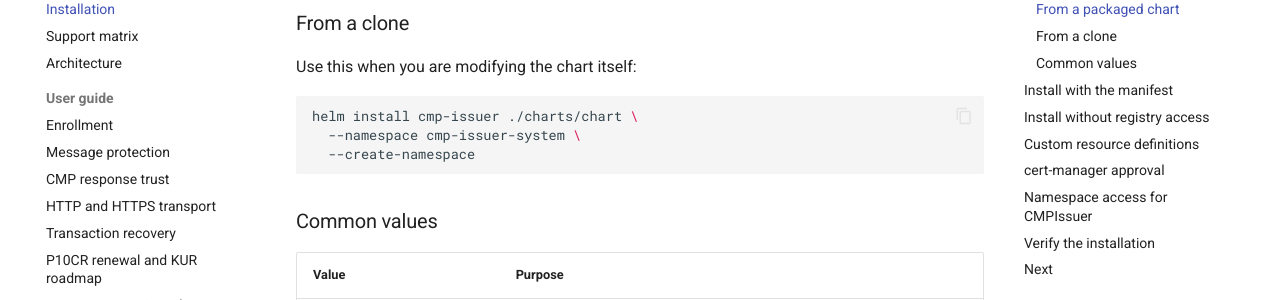
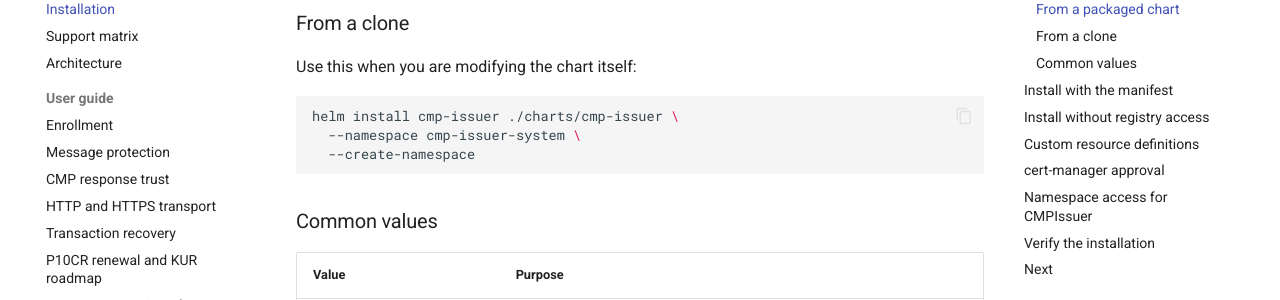
Before and after one commit to misiektoja/cmp-issuer, an MkDocs documentation site: the page built from docs/installation.md, in a window 1280 px wide and 900 px high, scrolled down 946 px. Shown: the part 153-453 px from the top of the window. Built offline with MkDocs 1.6.1 and Material for MkDocs 9.7.7, drawn with Linux system fonts in a browser that asks for light colours; comment, search, counter and statistics services are not loaded.

Commit message:
docs: install from the renamed chart directory

````diff
--- a/docs/installation.md
+++ b/docs/installation.md
@@ -43,7 +43,7 @@ helm install cmp-issuer ./cmp-issuer-<version>.tgz \
 Use this when you are modifying the chart itself:
 
 ```bash
-helm install cmp-issuer ./charts/chart \
+helm install cmp-issuer ./charts/cmp-issuer \
   --namespace cmp-issuer-system \
   --create-namespace
 ```
````
